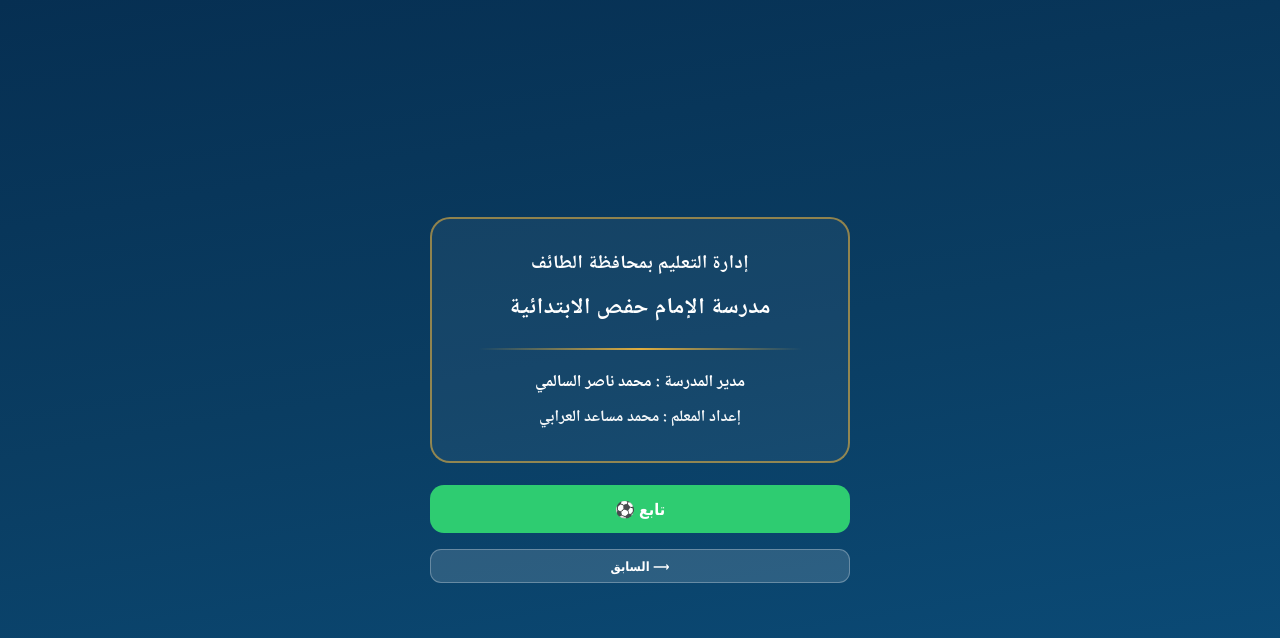
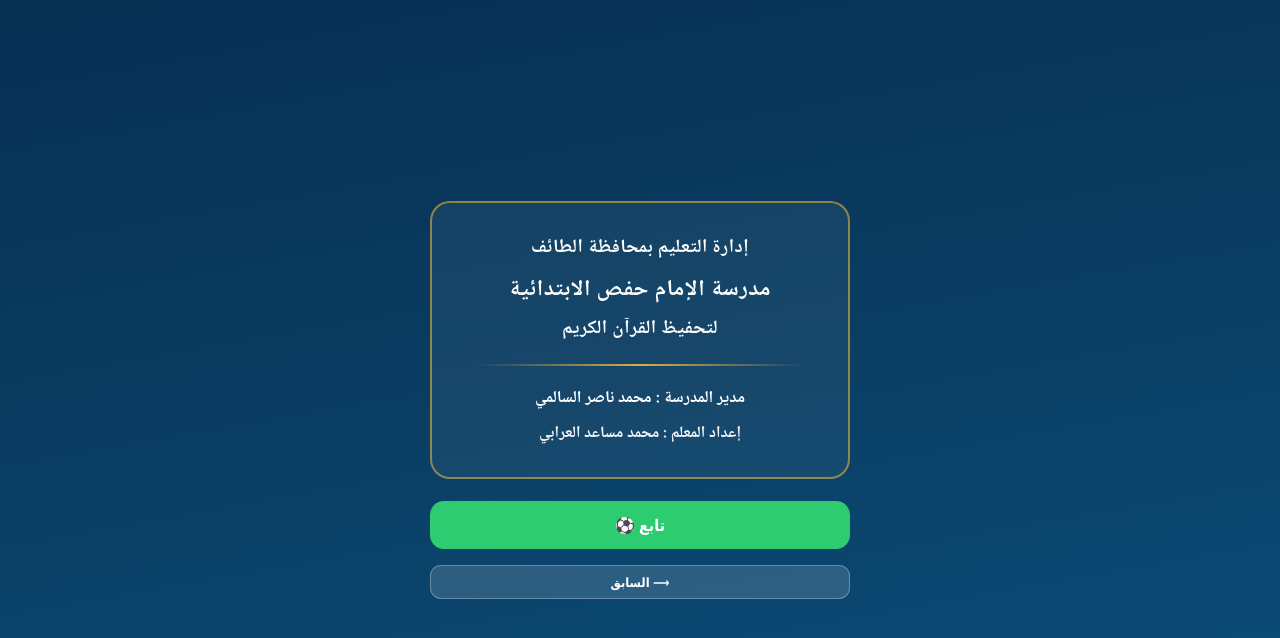
Before and after one commit to hafs-math/haddaf, a plain HTML site: page index.html in a window 1280 px wide. Both pictures are taken after a click on the button "ابدأ ⚽". Drawn offline with Linux system fonts and the light colour scheme.

Commit message:
إضافة سطر لتحفيظ القرآن الكريم تحت اسم المدرسة
Co-Authored-By: Claude Opus 5 <noreply@anthropic.com>
Claude-Session: https://claude.ai/code/session_01WazgcpanhcLTGF9mBRPQmo

```diff
--- a/index.html
+++ b/index.html
@@ -36,7 +36,8 @@ body{background:linear-gradient(180deg,var(--ocean-dark) 0%,var(--ocean-mid) 50%
 .idscr{position:fixed;inset:0;background:linear-gradient(170deg,#062f52 0%,#0a3d62 45%,#0b4f7d 100%);display:flex;flex-direction:column;align-items:center;justify-content:center;text-align:center;padding:26px 20px;z-index:4000;overflow-y:auto}
 .idbox{width:100%;max-width:420px;border:2px solid rgba(246,185,59,.55);border-radius:20px;padding:26px 18px;background:rgba(255,255,255,.05)}
 .idl1{font-size:1.18rem;font-weight:700;line-height:2.1;letter-spacing:.5px}
-.idl2{font-size:1.42rem;font-weight:700;line-height:2.1;letter-spacing:.5px}
+.idl2{font-size:1.42rem;font-weight:700;line-height:1.9;letter-spacing:.5px}
+.idl2s{font-size:1.18rem;font-weight:700;line-height:1.9;letter-spacing:.5px}
 .idrule{height:2px;background:linear-gradient(90deg,rgba(246,185,59,0),rgba(246,185,59,.9),rgba(246,185,59,0));margin:16px auto;width:85%}
 .idl3{font-size:1.04rem;font-weight:600;line-height:2.1}
 .idl4{font-size:1rem;font-weight:600;line-height:2.1;opacity:.95}
@@ -129,6 +130,7 @@ var OLD_SCHOOL='مدرسة الإمام حفص الابتدائية — الطا
 var DEF_AUTHOR='إعداد المعلم محمد العرابي';
 var ID_IDARA='إدارة التعليم بمحافظة الطائف';
 var ID_SCHOOL='مدرسة الإمام حفص الابتدائية';
+var ID_SCHOOL2='لتحفيظ القرآن الكريم';
 var ID_MANAGER='محمد ناصر السالمي';
 var ID_TEACHER='محمد مساعد العرابي';
 function sch(){
@@ -414,6 +416,7 @@ function showIdentity(){
    +'<div class="idbox idfade">'
    +'<div class="kufi idl1">'+ID_IDARA+'</div>'
    +'<div class="kufi idl2">'+ID_SCHOOL+'</div>'
+   +'<div class="kufi idl2s">'+ID_SCHOOL2+'</div>'
    +'<div class="idrule"></div>'
    +'<div class="kufi idl3">مدير المدرسة : '+ID_MANAGER+'</div>'
    +'<div class="kufi idl4">إعداد المعلم : '+ID_TEACHER+'</div>'
```
